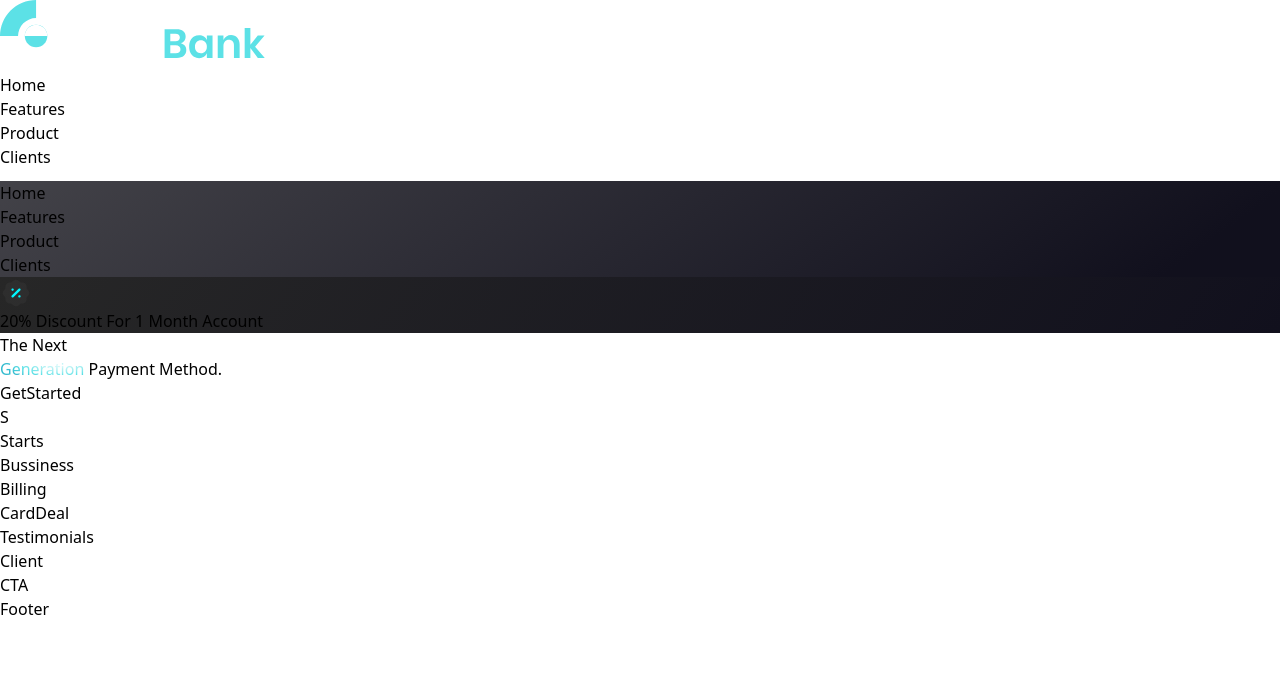
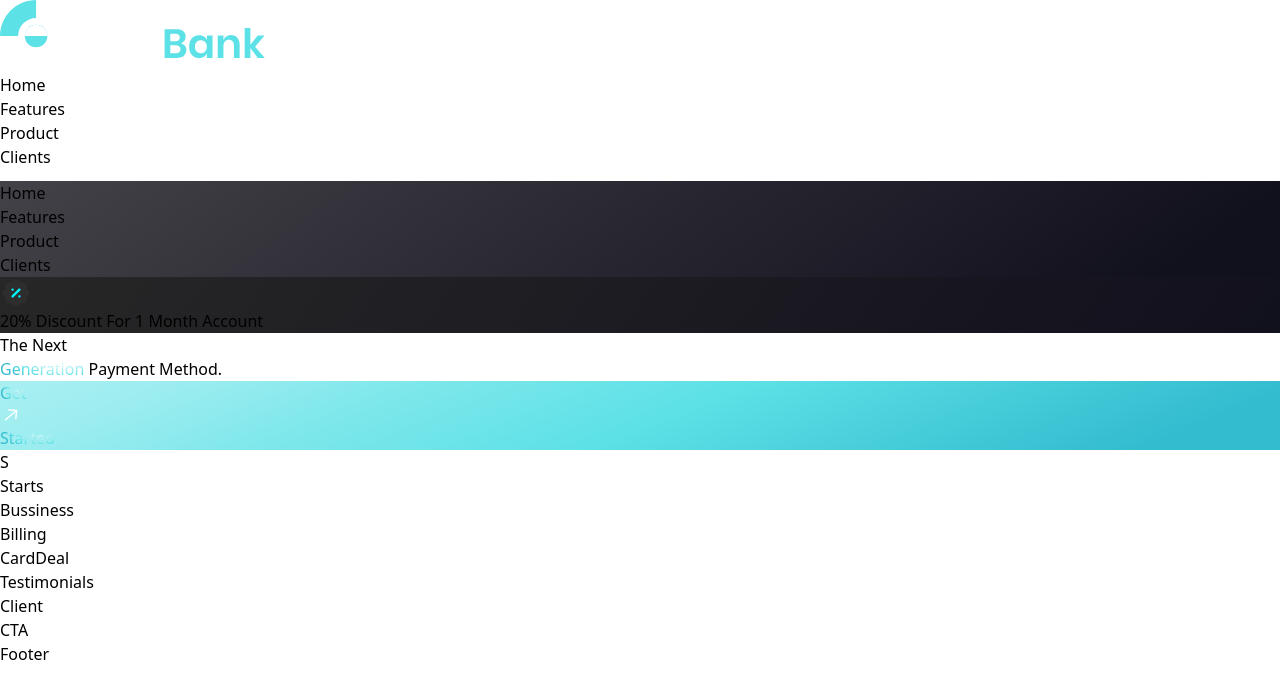
Before and after one commit to meyoh-23/Hoobank, a React (Vite) app: page / in a window 1280 px wide. Shown: the top 698 px of the page. Built offline with nearby package versions, Linux system fonts and the light colour scheme.

Commit message:
finished getstarted

```diff
--- a/src/components/GetStarted.jsx
+++ b/src/components/GetStarted.jsx
@@ -1,8 +1,24 @@
 import React from 'react';
+import syles from './../style';
+import { arrowUp } from './../assets'
+import styles from './../style';
 
 function GetStarted() {
   return (
-    <div>GetStarted</div>
+    <div className={`${styles.flexCenter} w-[140px] h-[140px] rounded-full bg-blue-gradient p-[2px] cursor-pointer`}>
+      <div className={`${styles.flexCenter} flex-col bg-primary w-[100%] h-[100%] rounded-full`}>
+        <div className={`${styles.flexStart} flex-row`}>
+          <p  className='font-poppins font-medium text-[18px] leading-[23px] mr-2'>
+            <span className='text-gradient '>Get</span>
+          </p>
+          <img src={arrowUp} alt="arrowUp" className='w-[23px] h-[23px] object-contain'/>
+        </div>
+
+        <p className='font-poppins font-medium text-[18px] leading-[23px]'>
+          <span className='text-gradient '>Started</span>
+        </p>
+      </div>
+    </div>
   )
 }
 
```
